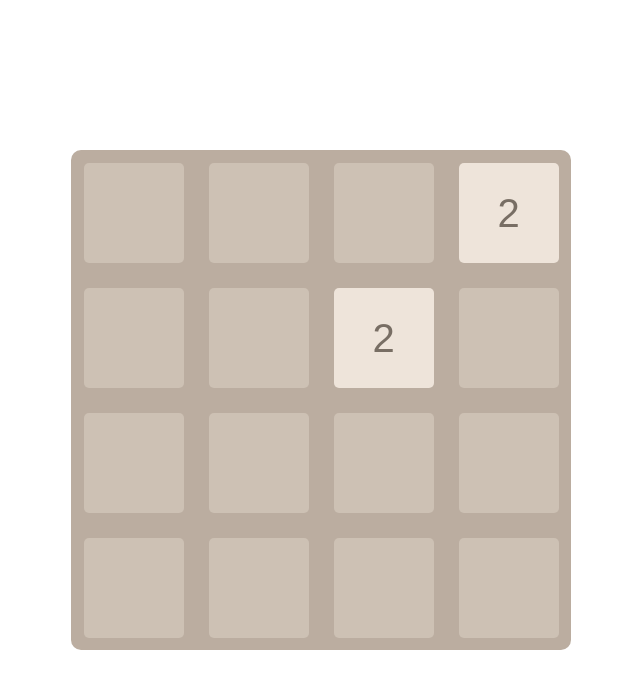
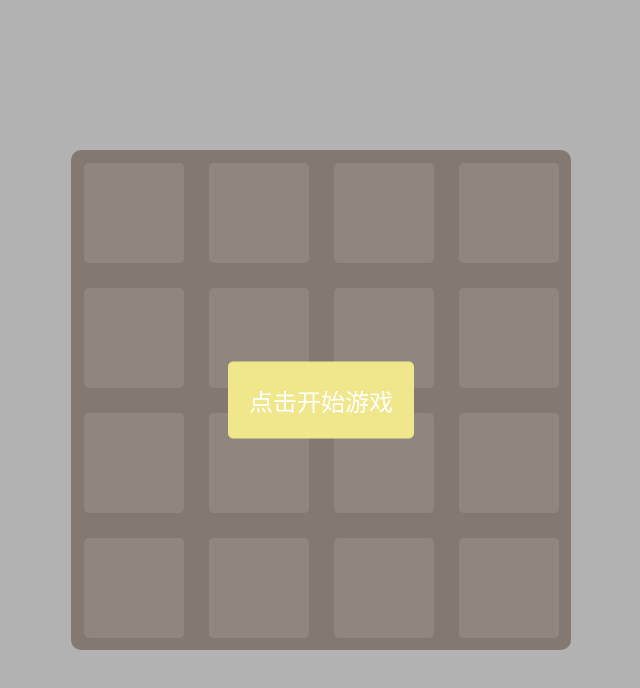
Before and after one commit to 1595728220/2048, a Vue app: page / in a window 1280 px wide. Shown: the top 688 px of the page, without its empty margins (319-959 px from the left). Built offline with nearby package versions, Linux system fonts and the light colour scheme.

Commit message:
游戏开始暂停结束，↑键逻辑编写

```diff
--- a/public/index.html
+++ b/public/index.html
@@ -6,7 +6,7 @@
     <meta name="viewport" content="width=device-width,initial-scale=1.0">
     <link rel="icon" href="<%= BASE_URL %>favicon.ico">
     <title>2048</title>
-    <!-- <link rel="stylesheet" href="../src/assets/global.css"> -->
+    <link rel="stylesheet" href="<%= BASE_URL %>reset.css">
   </head>
   <body>
     <noscript>
--- /dev/null
+++ b/public/reset.css
@@ -0,0 +1,48 @@
+/* http://meyerweb.com/eric/tools/css/reset/
+   v2.0 | 20110126
+   License: none (public domain)
+*/
+
+html, body, div, span, applet, object, iframe,
+h1, h2, h3, h4, h5, h6, p, blockquote, pre,
+a, abbr, acronym, address, big, cite, code,
+del, dfn, em, img, ins, kbd, q, s, samp,
+small, strike, strong, sub, sup, tt, var,
+b, u, i, center,
+dl, dt, dd, ol, ul, li,
+fieldset, form, label, legend,
+table, caption, tbody, tfoot, thead, tr, th, td,
+article, aside, canvas, details, embed,
+figure, figcaption, footer, header, hgroup,
+menu, nav, output, ruby, section, summary,
+time, mark, audio, video {
+	margin: 0;
+	padding: 0;
+	border: 0;
+	font-size: 100%;
+	font: inherit;
+	vertical-align: baseline;
+}
+/* HTML5 display-role reset for older browsers */
+article, aside, details, figcaption, figure,
+footer, header, hgroup, menu, nav, section {
+	display: block;
+}
+body {
+	line-height: 1;
+}
+ol, ul {
+	list-style: none;
+}
+blockquote, q {
+	quotes: none;
+}
+blockquote:before, blockquote:after,
+q:before, q:after {
+	content: '';
+	content: none;
+}
+table {
+	border-collapse: collapse;
+	border-spacing: 0;
+}
--- a/src/views/game.vue
+++ b/src/views/game.vue
@@ -1,24 +1,75 @@
 <template>
-  <div class="pan"  @keyup.up.down.left.right="moveSquare" tabindex="-1">
+  <div class="main">
+    <div
+      class="pan"
+      @keyup.up.down.left.right="moveSquare"
+      tabindex="-1"
+      @focus="gamePause(true)"
+      @blur="gamePause(false)"
+      ref="pan"
+    >
       <div v-for="(arr,ind) of num" :key="ind" class="colum">
         <my-square :num="value" v-for="(value,index) of arr" :key="index"></my-square>
+      </div>
+    </div>
+    <div class="cloak" v-show="!gameState || !isPlay">
+      <button @click="gameStart" v-show="!gameState && !isPlay">点击开始游戏</button>
+      <button @click="gamePause(true)" v-show="gameState && !isPlay">继续游戏</button>
+      <div v-show="!gameState && isPlay">游戏结束</div>
     </div>
   </div>
 </template>
 <script>
 import Square from "../components/square";
+import { setTimeout } from "timers";
 export default {
   data() {
     return {
       //保存数字列表
-      num: [[0, 0, 0, 0], [0, 0, 0, 0], [0, 0, 0, 0], [0, 0, 0, 0]]
+      num: [[0, 0, 0, 0], [0, 0, 0, 0], [0, 0, 0, 0], [0, 0, 0, 0]],
+      MAXLEN: 4,
+      gameState: false,
+      isPlay: false
     };
   },
   methods: {
     //移动方块时触发的事件
-    moveSquare() {
-      console.log(1)
-      this.createTwo()
+    moveSquare(e) {
+      console.log(e);
+      switch (e.key) {
+        case "ArrowUp":
+          this.squareUp();
+          break;
+        default:
+          console.log("请输入方向键");
+      }
+      //生成2的方块
+      this.createTwo();
+    },
+    //按下上键触发的向上滑动事件
+    squareUp() {
+      let tmpNum = this.num;
+      //遍历数组
+      for (let j = 0; j < this.MAXLEN; j++) {
+        for (let i = 1; i < this.MAXLEN; i++) {
+          //找到某列第一行不为0的行
+          if (tmpNum[i][j] !== 0) {
+            //如果前面有0
+            if (tmpNum[i - 1][j] === 0) {
+              //交换位置
+              [tmpNum[i - 1][j], tmpNum[i][j]] = [
+                tmpNum[i][j],
+                tmpNum[i - 1][j]
+              ];
+            }
+            //如果前面有相同的数字，相加原位置清0
+            else if (tmpNum[i][j] === tmpNum[i - 1][j]) {
+              tmpNum[i - 1][j] *= 2;
+              tmpNum[i][j] = 0;
+            }
+          }
+        }
+      }
     },
     // 随机一个下标对象的方法
     ranInd() {
@@ -29,10 +80,19 @@
     // 产生2的方块的方法
     createTwo() {
       //保存随机下标
-      let ind;
+      let ind, tmpNum;
+      //将数组转为字符串
+      tmpNum = this.num.toString();
+      //查找是否全部都不为0
+      if (tmpNum.indexOf(0) === -1) {
+        //游戏结束
+        this.gameEnd();
+        return;
+      }
       do {
         //获取随机的下标
         ind = this.ranInd();
+        console.log(ind);
       } while (
         //要求获取的随机下标不能为有值的方块
         this.num[ind.x][ind.y] !== 0
@@ -47,18 +107,57 @@
         return el;
       });
       console.log(this.num);
+    },
+    //游戏开始事件
+    gameStart() {
+      //游戏进行中
+      this.gameState = true;
+      //生成两个小方块
+      this.createTwo();
+      this.createTwo();
+      //获取焦点
+      this.$refs.pan.focus();
+      console.log("游戏开始");
+    },
+    //游戏暂停
+    gamePause(bool) {
+      //修改是否正在游戏状态
+      this.isPlay = bool;
+      if (bool) {
+        //获取焦点
+        this.$refs.pan.focus();
+      } else {
+        //失去焦点
+        this.$refs.pan.blur();
+      }
+      console.log("游戏暂停/开始");
+    },
+    //游戏结束
+    gameEnd() {
+      //游戏结束
+      this.gameState = false;
+      console.log("游戏结束");
+      //延迟3秒重新开始游戏
+      setTimeout(() => {
+        //失去焦点
+        this.$refs.pan.blur();
+        //初始化数字列表
+        this.num = [[0, 0, 0, 0], [0, 0, 0, 0], [0, 0, 0, 0], [0, 0, 0, 0]];
+      }, 3000);
     }
   },
-  mounted() {
-    this.createTwo();
-    this.createTwo();
-  },
+  mounted() {},
   components: {
     "my-square": Square
   }
 };
 </script>
 <style lang="scss" scoped>
+.main {
+  color: #fff;
+  position: relative;
+  width: 100vw;
+  height: 100vh;
   .pan {
     width: 500px;
     height: 500px;
@@ -71,6 +170,7 @@
     display: flex;
     flex-direction: column;
     justify-content: space-around;
+    outline: none;
     .colum {
       height: 20%;
       width: 100%;
@@ -78,4 +178,28 @@
       justify-content: space-around;
     }
   }
+  .cloak {
+    background: rgba(0, 0, 0, 0.3);
+    position: absolute;
+    width: 100%;
+    height: 100%;
+    div,button {
+      padding: 20px;
+      background: khaki;
+      color: #fff;
+      font-size: 24px;
+      position: absolute;
+      left: 50%;
+      top: 50%;
+      transform: translate(-50%, -50%);
+      border: 1px solid khaki;
+      outline: none;
+      border-radius: 5px;
+    }
+    div{
+      background:#f33;
+      border:1px solid #f33;
+    }
+  }
+}
 </style>
```
Lines whose indentation alone changed are shown as unchanged.
